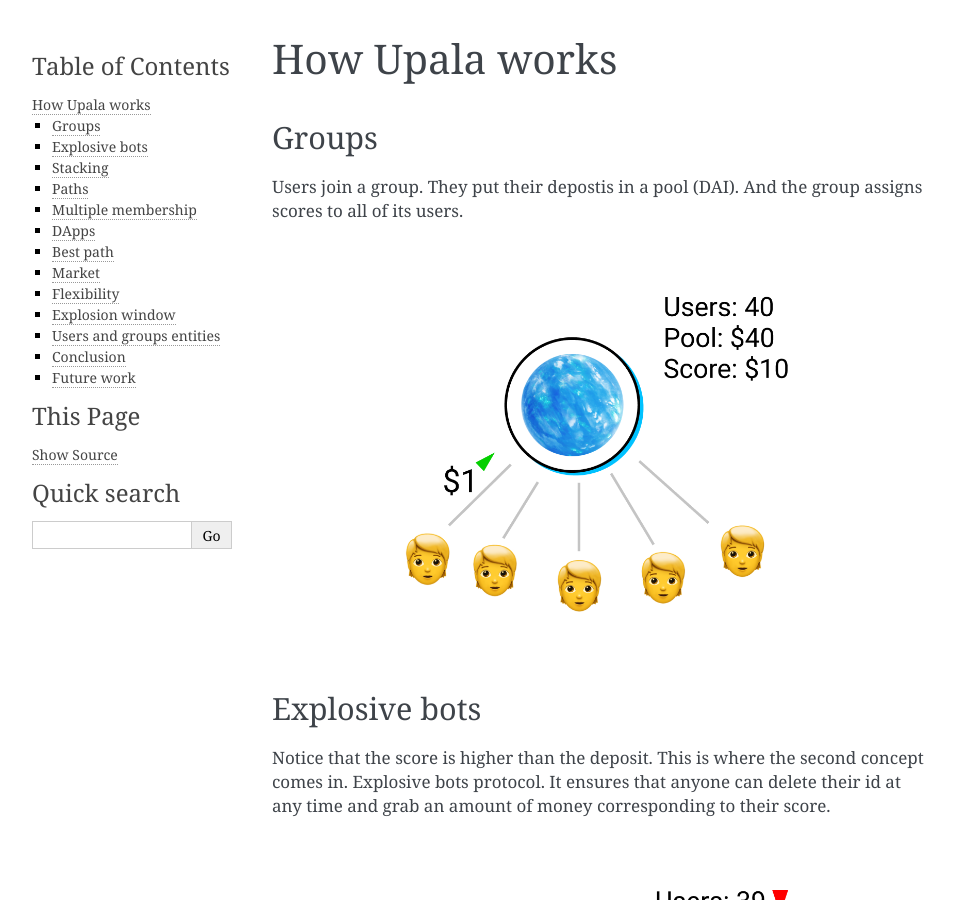
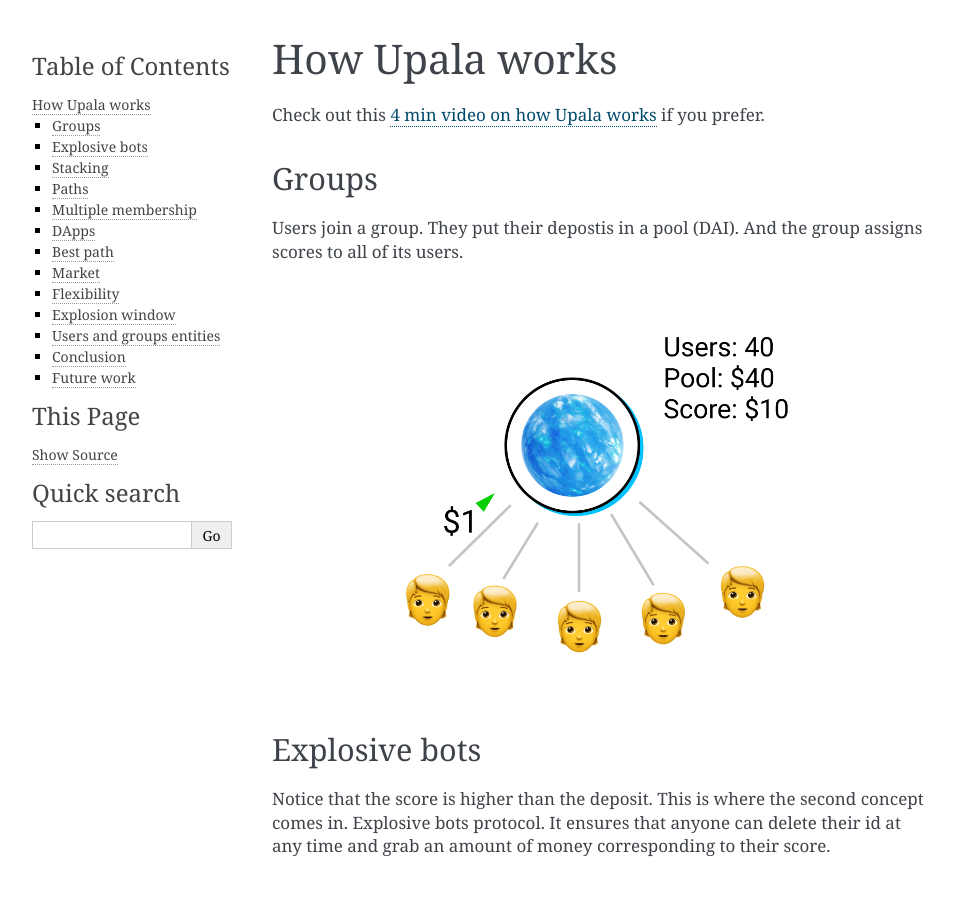
Before and after one commit to upala-digital-identity/docs, a Sphinx documentation site: the page built from source/explosive-bots.rst, in a window 1280 px wide and 900 px high. Shown: the whole window, without its empty margins (148-1103 px from the left). Built offline with Sphinx 7.4.7, drawn with Linux system fonts in a browser that asks for light colours.

Commit message:
Added link to video explainer of Upala

```diff
--- a/source/explosive-bots.rst
+++ b/source/explosive-bots.rst
@@ -4,6 +4,7 @@
 How Upala works
 ===============
 
+Check out this `4 min video on how Upala works <https://youtu.be/9ekWCMQcdbc>`_ if you prefer.
 
 Groups
 ======
```
